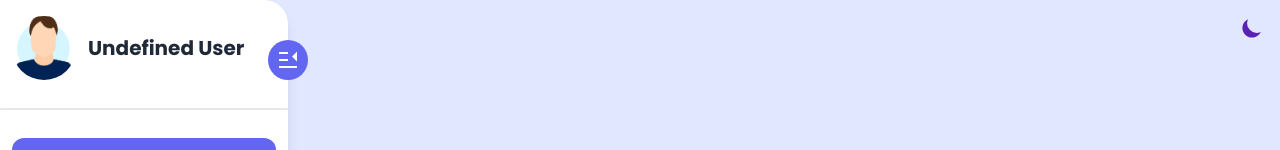
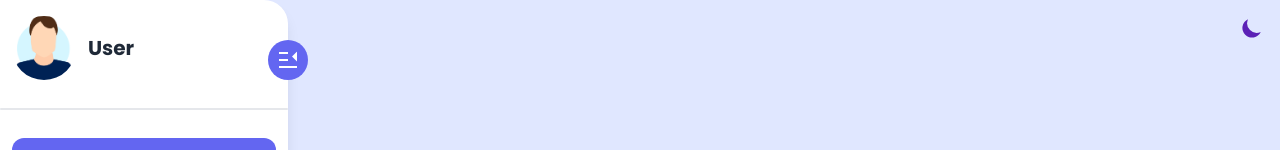
Before and after one commit to m-faiq-israr/CMS, a React (Vite) app: page /admin in a window 1280 px wide. Shown: the top 150 px of the page. Built offline with nearby package versions, Linux system fonts and the light colour scheme.

Commit message:
new changes

```diff
--- a/src/components/SideBarComponents/SideProfileComp.jsx
+++ b/src/components/SideBarComponents/SideProfileComp.jsx
@@ -32,7 +32,7 @@ const SideProfileComp = () => {
                   <h1 className="font-bold text-xl text-gray-800 dark:text-white">{`${getPersonalDetails.fname} ${getPersonalDetails.lname}`}</h1>
                 ) : (
                   <h1 className="font-bold text-xl text-gray-800 dark:text-white">
-                    Undefined User
+                    User
                   </h1>
                 )}
                 {getCredentials ? (
```
Also changed, not shown: src/App.jsx (+0 -7 lines).
